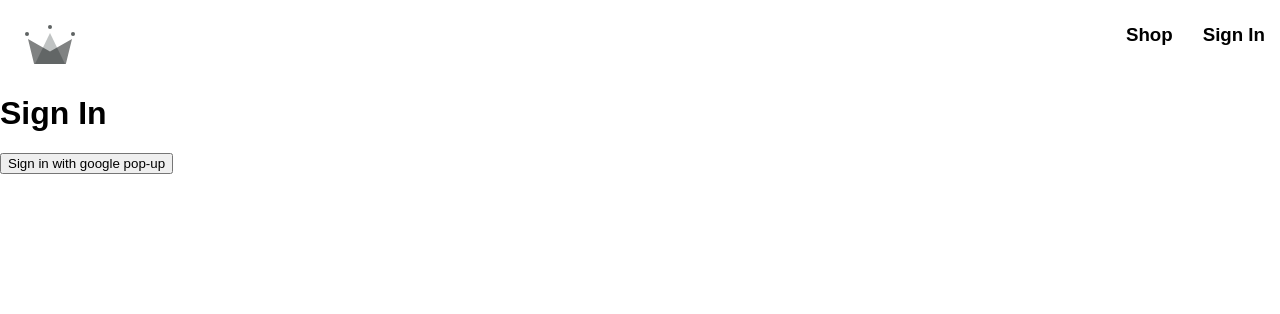
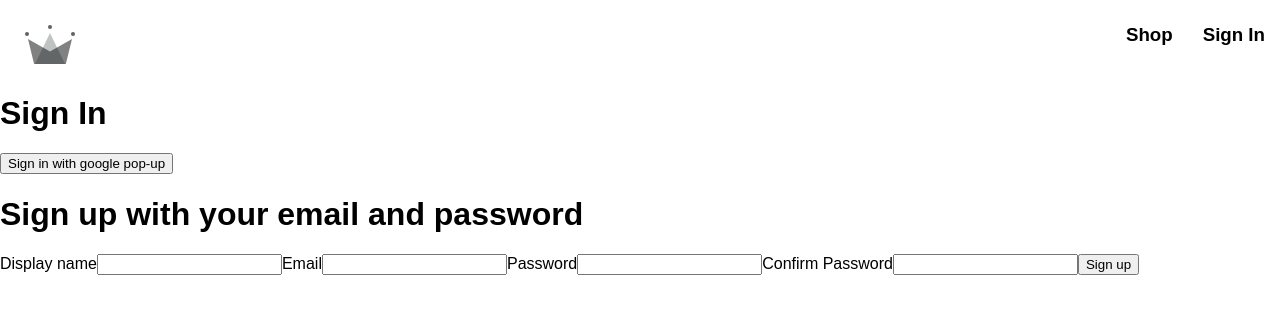
Before and after one commit to phongmv/clothing_store_fullstack, a React (Create React App) app: page /sign-in in a window 1280 px wide. Shown: the top 314 px of the page. Built offline with nearby package versions, Linux system fonts and the light colour scheme; a web font is replaced by a local one.

Commit message:
refactor: update logic sign up form

```diff
--- /dev/null
+++ b/src/components/sign-up-form/sign-up-form.component.jsx
@@ -0,0 +1,67 @@
+import {useState} from "react";
+const defaultFormField = {
+    displayName: '',
+    email: '',
+    password: '',
+    confirmPassword: ''
+}
+const SignUpForm = () => {
+    const [formField, setFormField] = useState(defaultFormField)
+    const {displayName, email, password, confirmPassword} = formField
+
+    const handleChange = (e) => {
+        console.log('changeQ')
+        const {name, value} = e.target
+        setFormField({...formField, [name]: value})
+    }
+    const handleSubmitForm = (e) => {
+        e.preventDefault()
+        console.log("form submitted:", formField)
+    }
+
+    return <div>
+        <h1>Sign up with your email and password</h1>
+        <form onSubmit={handleSubmitForm}>
+            <label htmlFor="display-name">Display name</label>
+            <input
+                id="display-name"
+                type="text"
+                name="displayName"
+                required
+                value={displayName}
+                onChange={handleChange}/>
+
+            <label htmlFor="email">Email</label>
+            <input
+                id="email"
+                type="email"
+                required
+                name="email"
+                value={email}
+                onChange={handleChange}/>
+
+            <label htmlFor="password">Password</label>
+            <input
+                id="password"
+                type="password"
+                name="password"
+                required
+                value={password}
+                onChange={handleChange}/>
+
+            <label htmlFor="confirm-password">Confirm Password</label>
+            <input
+                id="confirm-password"
+                type="password"
+                name="confirmPassword"
+                required
+                value={confirmPassword}
+                onChange={handleChange}/>
+
+            <button type="submit">Sign up</button>
+        </form>
+    </div>
+}
+
+
+export default SignUpForm
--- a/src/routes/sign-in/sign-in.component.jsx
+++ b/src/routes/sign-in/sign-in.component.jsx
@@ -1,4 +1,8 @@
-import {signInWithGooglePopup, createUserDocumentFromAuth} from "../../utils/firebase/firebase.util";
+import {
+    signInWithGooglePopup,
+    createUserDocumentFromAuth,
+} from "../../utils/firebase/firebase.util";
+import SignUpForm from "../../components/sign-up-form/sign-up-form.component";
 
 const SignIn = () => {
     const logGoogleUser = async () => {
@@ -11,6 +15,7 @@ const SignIn = () => {
     return <div>
         <h1>Sign In</h1>
         <button onClick={logGoogleUser}>Sign in with google pop-up</button>
+        <SignUpForm/>
     </div>
 }
 
--- a/src/utils/firebase/firebase.util.js
+++ b/src/utils/firebase/firebase.util.js
@@ -1,5 +1,5 @@
 import {initializeApp} from 'firebase/app';
-import {GoogleAuthProvider, signInWithPopup, signInWithRedirect, getAuth} from 'firebase/auth';
+import {GoogleAuthProvider, signInWithPopup, getAuth} from 'firebase/auth';
 import {getFirestore, doc, getDoc, setDoc} from 'firebase/firestore';
 
 // For Firebase JS SDK v7.20.0 and later, measurementId is optional
```
